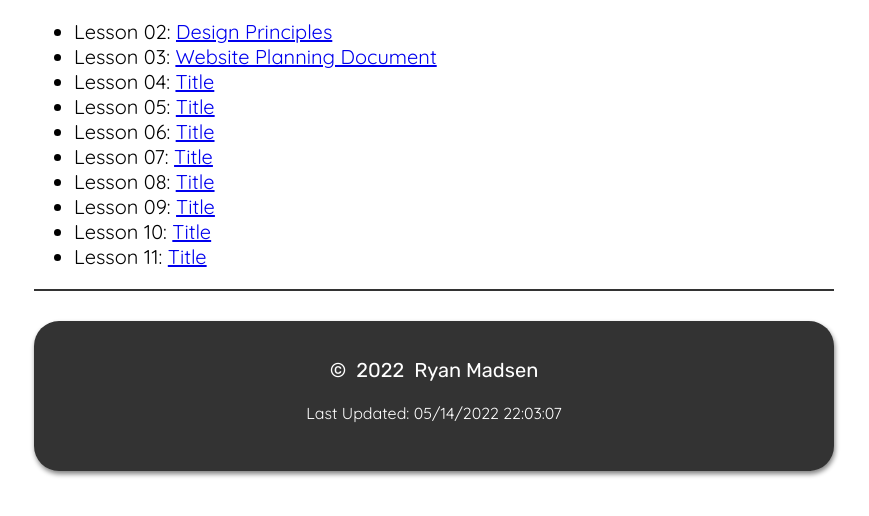
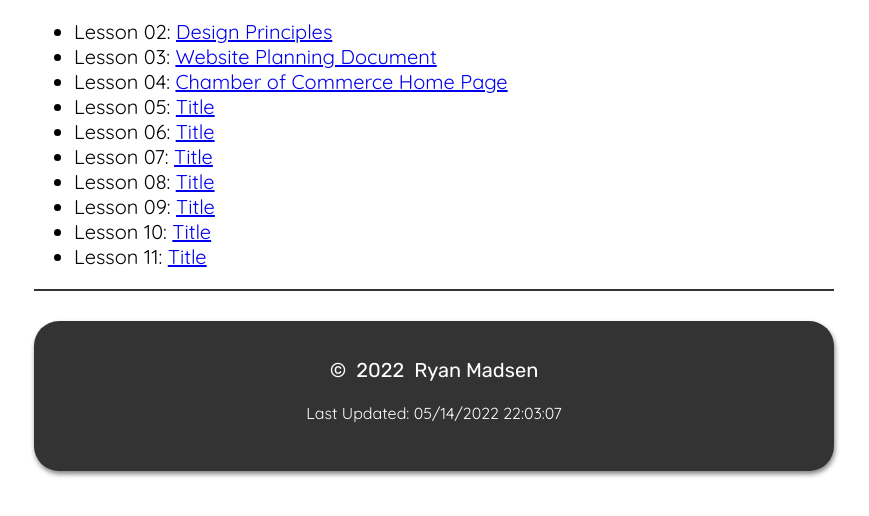
Before and after one commit to ryanmadsenn/WDD-230, a plain HTML site: page index.html in a window 1280 px wide. Shown: the part 284-800 px from the top of the page, without its empty margins (206-1075 px from the left). Drawn offline with Linux system fonts and the light colour scheme.

Commit message:
Navigation page link title

```diff
--- a/index.html
+++ b/index.html
@@ -18,7 +18,7 @@
         <ul class="assignment-list">
             <li>Lesson 02: <a href="lesson2/design-principles.html">Design Principles</a></li>
             <li>Lesson 03: <a href="lesson3/">Website Planning Document</a></li>
-            <li>Lesson 04: <a href="chamber/">Title</a></li>
+            <li>Lesson 04: <a href="chamber/">Chamber of Commerce Home Page</a></li>
             <li>Lesson 05: <a href="#">Title</a></li>
             <li>Lesson 06: <a href="#">Title</a></li>
             <li>Lesson 07: <a href="#">Title</a></li>
```
